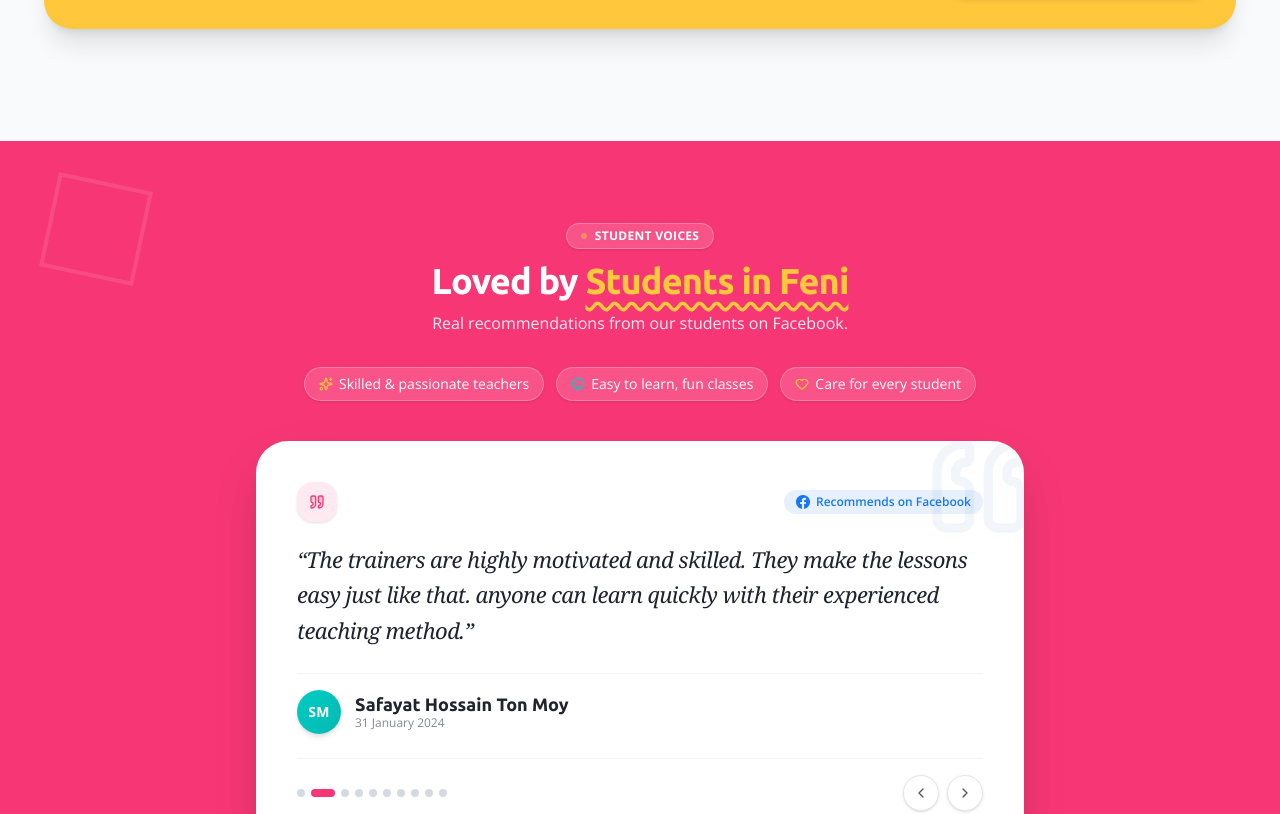
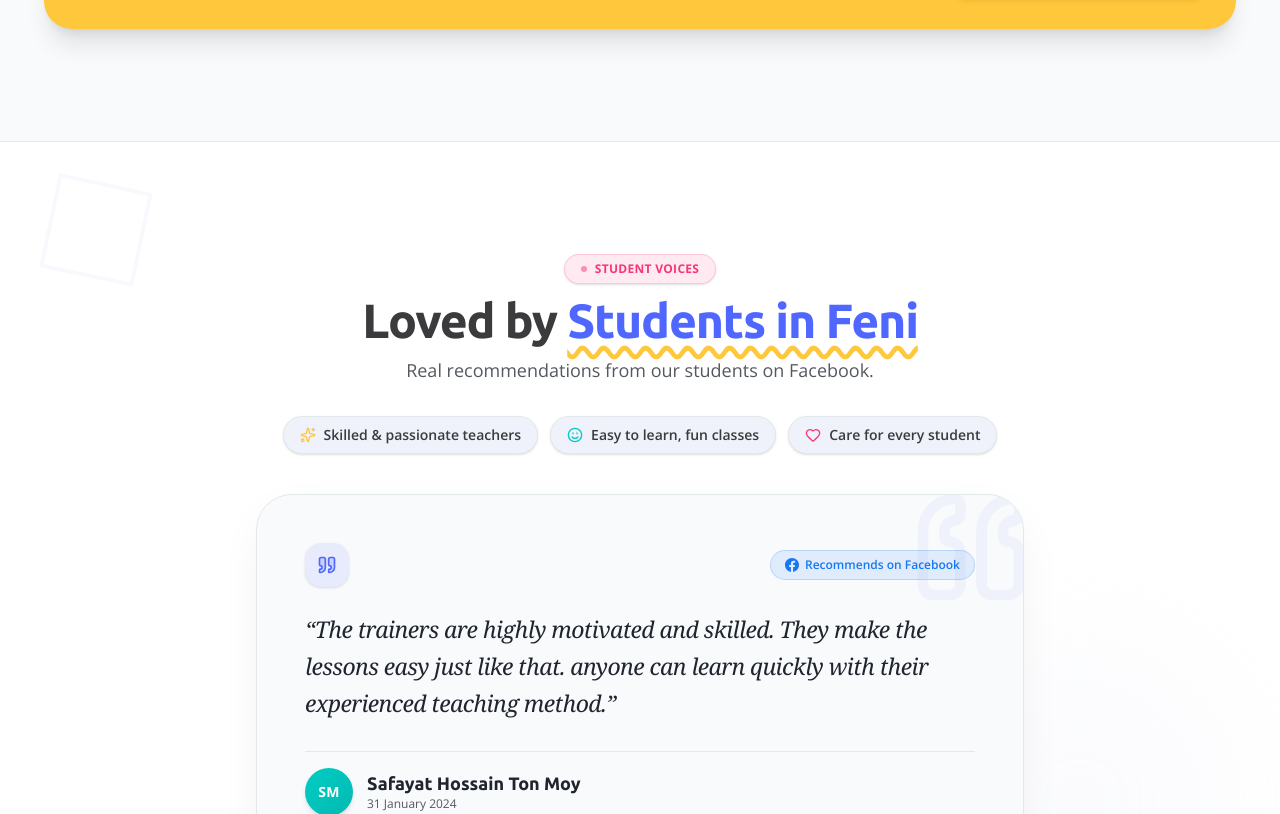
Before and after one commit to mahid559/the_educate_centre, a Next.js app: page / in a window 1280 px wide. Shown: the part 7970-8784 px from the top of the page. Built offline with nearby package versions, Linux system fonts and the light colour scheme.

Commit message:
Standardize CTA button colors to Padora teal and update testimonial section to clean white background

```diff
--- a/src/app/admissions/AdmissionsClientView.tsx
+++ b/src/app/admissions/AdmissionsClientView.tsx
@@ -563,9 +563,9 @@ export default function AdmissionsClientView() {
             <div className="flex flex-wrap items-center gap-3">
               <a
                 href={`tel:${contact.primaryPhone.replace(/-/g, "")}`}
-                className="inline-flex items-center gap-2 bg-[#4F67FF] hover:bg-[#3850EB] text-white font-bold text-xs sm:text-sm px-6 py-3 rounded-full transition-all shadow"
+                className="inline-flex items-center gap-2 bg-white hover:bg-[#F8FAFC] text-[#3B3B3D] border border-[#E2E9EB] font-bold text-xs sm:text-sm px-6 py-3 rounded-full transition-all shadow-sm hover:scale-[1.02]"
               >
-                <Phone className="w-4 h-4" />
+                <Phone className="w-4 h-4 text-[#4F67FF]" />
                 <span>Call {contact.primaryPhone}</span>
               </a>
 
@@ -573,7 +573,7 @@ export default function AdmissionsClientView() {
                 href={contact.whatsappLink}
                 target="_blank"
                 rel="noopener noreferrer"
-                className="inline-flex items-center gap-2 bg-[#00CDC4] hover:bg-[#04B9B1] text-white font-bold text-xs sm:text-sm px-6 py-3 rounded-full transition-all shadow"
+                className="inline-flex items-center gap-2 bg-[#00CDC4] hover:bg-[#04B9B1] text-white font-extrabold text-xs sm:text-sm px-6 py-3 rounded-full transition-all duration-200 shadow hover:shadow-md hover:scale-[1.02] active:scale-[0.98]"
               >
                 <MessageCircle className="w-4 h-4" />
                 <span>WhatsApp Us</span>
--- a/src/app/contact/ContactClientView.tsx
+++ b/src/app/contact/ContactClientView.tsx
@@ -330,7 +330,7 @@ export default function ContactClientView() {
                       <button
                         type="submit"
                         disabled={isSubmitting}
-                        className="mt-2 w-full inline-flex items-center justify-center gap-2 bg-[#4F67FF] hover:bg-[#3850EB] disabled:opacity-60 text-white font-extrabold text-sm sm:text-base py-3.5 rounded-full transition-all shadow-md hover:scale-[1.01] active:scale-[0.99]"
+                        className="mt-2 w-full inline-flex items-center justify-center gap-2 bg-[#00CDC4] hover:bg-[#04B9B1] disabled:opacity-60 text-white font-extrabold text-sm sm:text-base py-3.5 rounded-full transition-all duration-200 shadow-md hover:shadow-lg hover:scale-[1.01] active:scale-[0.99]"
                       >
                         <Send className="w-4 h-4" />
                         <span>{isSubmitting ? "Sending Message..." : "Send Message"}</span>
--- a/src/app/not-found.tsx
+++ b/src/app/not-found.tsx
@@ -36,7 +36,7 @@ export default function NotFound() {
         <div className="flex flex-col sm:flex-row items-center justify-center gap-4 mb-10">
           <Link
             href="/"
-            className="w-full sm:w-auto inline-flex items-center justify-center gap-2 bg-[#4F67FF] hover:bg-[#3850EB] text-white font-extrabold text-sm sm:text-base px-8 py-3.5 rounded-full transition-all duration-200 shadow-md hover:scale-[1.02] active:scale-[0.98]"
+            className="w-full sm:w-auto inline-flex items-center justify-center gap-2 bg-[#00CDC4] hover:bg-[#04B9B1] text-white font-extrabold text-sm sm:text-base px-8 py-3.5 rounded-full transition-all duration-200 shadow-md hover:shadow-lg hover:scale-[1.02] active:scale-[0.98]"
           >
             <Home className="w-4 h-4" />
             <span>Return to Home</span>
--- a/src/components/AdmissionSteps.tsx
+++ b/src/components/AdmissionSteps.tsx
@@ -95,7 +95,7 @@ export function AdmissionSteps() {
         <div className="mt-14 text-center">
           <Link
             href="/admissions#free-demo"
-            className="inline-flex items-center justify-center bg-[#4F67FF] hover:bg-[#3850EB] text-white font-extrabold text-sm sm:text-base px-8 py-4 rounded-full transition-all duration-200 shadow-md hover:scale-[1.02]"
+            className="inline-flex items-center justify-center bg-[#00CDC4] hover:bg-[#04B9B1] text-white font-extrabold text-sm sm:text-base px-8 py-4 rounded-full transition-all duration-200 shadow-md hover:shadow-lg hover:scale-[1.02] active:scale-[0.98]"
           >
             Start with Step 1: Book Free Demo Now →
           </Link>
--- a/src/components/EventsPreview.tsx
+++ b/src/components/EventsPreview.tsx
@@ -38,7 +38,7 @@ export function EventsPreview() {
 
           <Link
             href="/admissions"
-            className="inline-flex items-center gap-2 self-start md:self-auto bg-[#4F67FF] hover:bg-[#3850EB] text-white font-bold text-sm px-7 py-3.5 rounded-full transition-all duration-200 shadow-md hover:scale-[1.02] active:scale-[0.98]"
+            className="inline-flex items-center gap-2 self-start md:self-auto bg-[#00CDC4] hover:bg-[#04B9B1] text-white font-extrabold text-sm px-7 py-3.5 rounded-full transition-all duration-200 shadow-md hover:shadow-lg hover:scale-[1.02] active:scale-[0.98]"
           >
             <span>Join Our Next Batch</span>
             <span>→</span>
--- a/src/components/SuccessStories.tsx
+++ b/src/components/SuccessStories.tsx
@@ -95,49 +95,50 @@ export function SuccessStories() {
   };
 
   return (
-    <section className="py-14 sm:py-16 md:py-20 bg-[#F73775] text-white relative overflow-hidden">
-      {/* Decorative Padora geometric shapes */}
+    <section className="py-20 md:py-28 bg-white text-[#3B3B3D] relative overflow-hidden border-t border-[#E2E9EB]">
+      {/* Decorative Padora geometric shapes in subtle pastel tone */}
       <div
-        className="absolute inset-0 pointer-events-none opacity-10 overflow-hidden"
+        className="absolute inset-0 pointer-events-none opacity-40 overflow-hidden"
         aria-hidden="true"
       >
-        <div className="absolute top-10 left-12 w-24 h-24 border-4 border-white rotate-12" />
-        <div className="absolute bottom-16 right-20 w-32 h-32 border-4 border-white -rotate-12" />
-        <div className="absolute top-1/2 left-1/3 w-16 h-16 border-4 border-white rotate-45" />
+        <div className="absolute top-10 left-12 w-24 h-24 border-4 border-[#EFF1FB] rotate-12" />
+        <div className="absolute bottom-16 right-20 w-32 h-32 border-4 border-[#EFF1FB] -rotate-12" />
+        <div className="absolute top-1/2 left-1/3 w-16 h-16 border-4 border-[#EFF1FB] rotate-45" />
+        <div className="absolute top-1/3 right-10 w-80 h-80 rounded-full bg-[#EFF1FB]/60 blur-3xl" />
       </div>
 
       <div className="max-w-[1240px] mx-auto px-4 sm:px-6 relative z-10">
         {/* Section Header - Clean and Elegant */}
         <div className="text-center max-w-2xl mx-auto mb-6 sm:mb-8">
-          <div className="inline-flex items-center gap-2 bg-white/15 backdrop-blur-md border border-white/25 rounded-full px-3.5 py-1 mb-3 text-xs font-bold tracking-wide uppercase text-white shadow-sm">
-            <span className="w-1.5 h-1.5 rounded-full bg-[#FFC73B] animate-pulse" />
+          <div className="inline-flex items-center gap-2 bg-[#F73775]/10 border border-[#F73775]/20 rounded-full px-4 py-1.5 mb-3 text-xs font-bold tracking-wide uppercase text-[#F73775] shadow-sm">
+            <span className="w-1.5 h-1.5 rounded-full bg-[#F73775] animate-pulse" />
             <span>Student Voices</span>
           </div>
 
-          <h2 className="text-2xl sm:text-3xl md:text-4xl font-extrabold text-white tracking-tight mb-2.5 font-[var(--font-ubuntu)]">
+          <h2 className="text-3xl sm:text-4xl md:text-5xl font-extrabold text-[#3B3B3D] tracking-tight mb-3 font-[var(--font-ubuntu)]">
             <span>Loved by </span>
-            <span className="text-[#FFC73B] underline decoration-wavy decoration-[#FFC73B] underline-offset-8">
+            <span className="text-[#4F67FF] underline decoration-wavy decoration-[#FFC73B] underline-offset-8">
               Students in Feni
             </span>
           </h2>
 
-          <p className="text-sm sm:text-base text-white/90 font-normal">
+          <p className="text-base sm:text-lg text-[#54595F] font-normal">
             Real recommendations from our students on Facebook.
           </p>
         </div>
 
         {/* HIGHLIGHT STRIP: 3 compact chips built strictly from reviews */}
         <div className="flex flex-wrap items-center justify-center gap-2 sm:gap-3 mb-8 sm:mb-10">
-          <div className="inline-flex items-center gap-1.5 bg-white/15 backdrop-blur-md border border-white/25 text-white text-xs sm:text-sm font-medium px-3.5 py-1.5 rounded-full shadow-sm">
-            <Sparkles className="w-3.5 h-3.5 text-[#FFC73B]" />
+          <div className="inline-flex items-center gap-2 bg-[#EFF1FB] border border-[#E2E9EB] text-[#3B3B3D] text-xs sm:text-sm font-semibold px-4 py-2 rounded-full shadow-sm">
+            <Sparkles className="w-4 h-4 text-[#FFC73B]" />
             <span>Skilled &amp; passionate teachers</span>
           </div>
-          <div className="inline-flex items-center gap-1.5 bg-white/15 backdrop-blur-md border border-white/25 text-white text-xs sm:text-sm font-medium px-3.5 py-1.5 rounded-full shadow-sm">
-            <Smile className="w-3.5 h-3.5 text-[#00CDC4]" />
+          <div className="inline-flex items-center gap-2 bg-[#EFF1FB] border border-[#E2E9EB] text-[#3B3B3D] text-xs sm:text-sm font-semibold px-4 py-2 rounded-full shadow-sm">
+            <Smile className="w-4 h-4 text-[#00CDC4]" />
             <span>Easy to learn, fun classes</span>
           </div>
-          <div className="inline-flex items-center gap-1.5 bg-white/15 backdrop-blur-md border border-white/25 text-white text-xs sm:text-sm font-medium px-3.5 py-1.5 rounded-full shadow-sm">
-            <Heart className="w-3.5 h-3.5 text-[#FFC73B]" />
+          <div className="inline-flex items-center gap-2 bg-[#EFF1FB] border border-[#E2E9EB] text-[#3B3B3D] text-xs sm:text-sm font-semibold px-4 py-2 rounded-full shadow-sm">
+            <Heart className="w-4 h-4 text-[#F73775]" />
             <span>Care for every student</span>
           </div>
         </div>
@@ -148,31 +149,31 @@ export function SuccessStories() {
           onMouseEnter={() => setIsPaused(true)}
           onMouseLeave={() => setIsPaused(false)}
         >
-          <div className="bg-white text-[#1F242E] rounded-[28px] sm:rounded-[32px] p-6 sm:p-8 md:p-10 shadow-[0_20px_50px_-10px_rgba(0,0,0,0.22)] border border-white/80 relative overflow-hidden">
+          <div className="bg-[#F8FAFC] text-[#1F242E] rounded-[28px] sm:rounded-[36px] p-7 sm:p-10 md:p-12 shadow-[0_16px_50px_-12px_rgba(0,0,0,0.08)] border border-[#E2E9EB] relative overflow-hidden">
             {/* Background decorative quote watermark */}
             <div
-              className="absolute -top-3 -right-3 text-[#F2F5FA] pointer-events-none select-none"
+              className="absolute -top-3 -right-3 text-[#EFF1FB] pointer-events-none select-none"
               aria-hidden="true"
             >
-              <Quote className="w-28 h-28 rotate-180" />
+              <Quote className="w-32 h-32 rotate-180" />
             </div>
 
             {/* Top row: Quote icon + Facebook badge */}
-            <div className="flex items-center justify-between mb-5 relative z-10">
+            <div className="flex items-center justify-between mb-6 relative z-10">
               <div
-                className="w-10 h-10 rounded-2xl bg-[#F73775]/10 text-[#F73775] flex items-center justify-center shadow-sm"
+                className="w-11 h-11 rounded-2xl bg-[#4F67FF]/10 text-[#4F67FF] flex items-center justify-center shadow-sm"
               >
-                <Quote className="w-4 h-4 fill-current/20" />
+                <Quote className="w-5 h-5 fill-current/20" />
               </div>
 
-              <div className="inline-flex items-center gap-1.5 px-3 py-1 rounded-full bg-[#1877F2]/10 text-[#1877F2] text-xs font-semibold">
+              <div className="inline-flex items-center gap-1.5 px-3.5 py-1.5 rounded-full bg-[#1877F2]/10 border border-[#1877F2]/20 text-[#1877F2] text-xs font-semibold">
                 <FacebookIcon className="w-3.5 h-3.5" />
                 <span>Recommends on Facebook</span>
               </div>
             </div>
 
             {/* Animated Quote Text & Author info */}
-            <div className="min-h-[110px] sm:min-h-[100px] relative z-10">
+            <div className="min-h-[120px] sm:min-h-[110px] relative z-10">
               <AnimatePresence mode="wait" custom={direction}>
                 <motion.div
                   key={activeReview.id}
@@ -183,14 +184,14 @@ export function SuccessStories() {
                   exit="exit"
                   className="flex flex-col justify-between"
                 >
-                  <blockquote className="font-serif text-base sm:text-xl md:text-[22px] text-[#1E232E] leading-relaxed tracking-tight italic mb-6">
+                  <blockquote className="font-serif text-base sm:text-xl md:text-[23px] text-[#1F242E] leading-relaxed tracking-tight italic mb-7">
                     &ldquo;{activeReview.text}&rdquo;
                   </blockquote>
 
                   {/* Reviewer Details */}
-                  <div className="flex items-center gap-3.5 pt-4 border-t border-[#F0F2F6]">
+                  <div className="flex items-center gap-3.5 pt-4 border-t border-[#E2E9EB]">
                     <div
-                      className={`w-11 h-11 rounded-full bg-gradient-to-br ${activeAccent.avatarGradient} flex items-center justify-center text-white font-bold text-sm tracking-wide shadow-md flex-shrink-0`}
+                      className={`w-12 h-12 rounded-full bg-gradient-to-br ${activeAccent.avatarGradient} flex items-center justify-center text-white font-bold text-sm tracking-wide shadow-md flex-shrink-0`}
                       aria-hidden="true"
                     >
                       {activeInitials}
@@ -199,7 +200,7 @@ export function SuccessStories() {
                       <h3 className="font-bold text-base sm:text-lg text-[#1F242E] leading-tight font-[var(--font-ubuntu)]">
                         {activeReview.name}
                       </h3>
-                      <p className="text-xs text-[#828894] font-medium">
+                      <p className="text-xs text-[#54595F] font-medium mt-0.5">
                         {activeReview.date}
                       </p>
                     </div>
@@ -209,7 +210,7 @@ export function SuccessStories() {
             </div>
 
             {/* Carousel Controls (10 Dots & Prev/Next Arrows) */}
-            <div className="mt-6 pt-4 flex flex-col sm:flex-row items-center justify-between gap-4 relative z-10 border-t border-[#F0F2F6]">
+            <div className="mt-8 pt-5 flex flex-col sm:flex-row items-center justify-between gap-4 relative z-10 border-t border-[#E2E9EB]">
               {/* Dots */}
               <div
                 className="flex items-center gap-1.5 flex-wrap justify-center"
@@ -225,10 +226,10 @@ export function SuccessStories() {
                       role="tab"
                       aria-selected={isActive}
                       aria-label={`Go to recommendation ${idx + 1}: ${item.name}`}
-                      className={`h-2 rounded-full transition-all duration-300 focus-visible:outline-[#4F67FF] ${
+                      className={`h-2.5 rounded-full transition-all duration-300 focus-visible:outline-[#00CDC4] ${
                         isActive
-                          ? "w-6 bg-[#F73775]"
-                          : "w-2 bg-[#D5DAE2] hover:bg-[#A8AFBC]"
+                          ? "w-7 bg-[#00CDC4]"
+                          : "w-2.5 bg-[#CBD5E1] hover:bg-[#94A3B8]"
                       }`}
                     />
                   );
@@ -240,14 +241,14 @@ export function SuccessStories() {
                 <button
                   onClick={prevSlide}
                   aria-label="Previous recommendation"
-                  className="w-9 h-9 rounded-full border border-[#E2E6EC] hover:border-[#F73775] hover:text-[#F73775] text-[#54595F] flex items-center justify-center transition-all duration-200 active:scale-95 bg-white shadow-sm"
+                  className="w-10 h-10 rounded-full border border-[#CBD5E1] hover:border-[#00CDC4] hover:text-[#00CDC4] text-[#54595F] flex items-center justify-center transition-all duration-200 active:scale-95 bg-white shadow-sm"
                 >
                   <ChevronLeft className="w-4 h-4" />
                 </button>
                 <button
                   onClick={nextSlide}
                   aria-label="Next recommendation"
-                  className="w-9 h-9 rounded-full border border-[#E2E6EC] hover:border-[#F73775] hover:text-[#F73775] text-[#54595F] flex items-center justify-center transition-all duration-200 active:scale-95 bg-white shadow-sm"
+                  className="w-10 h-10 rounded-full border border-[#CBD5E1] hover:border-[#00CDC4] hover:text-[#00CDC4] text-[#54595F] flex items-center justify-center transition-all duration-200 active:scale-95 bg-white shadow-sm"
                 >
                   <ChevronRight className="w-4 h-4" />
                 </button>
@@ -256,42 +257,66 @@ export function SuccessStories() {
           </div>
         </div>
 
-        {/* CTA BUTTON: Read more reviews on Facebook */}
-        <div className="text-center mt-5 mb-14">
+        {/* CTA BUTTON: Read more reviews on Facebook (Standardized to Signature Brand Teal) */}
+        <div className="text-center mt-6 mb-16">
           <a
             href="https://www.facebook.com/TheEducatee.edu"
             target="_blank"
             rel="noopener noreferrer"
-            className="inline-flex items-center gap-2.5 bg-white hover:bg-[#FFF5F8] text-[#1F242E] font-bold text-sm sm:text-base px-7 py-3.5 rounded-full shadow-lg hover:shadow-xl hover:scale-[1.02] active:scale-[0.98] transition-all duration-200 group border border-white/80"
+            className="inline-flex items-center gap-2.5 bg-[#00CDC4] hover:bg-[#04B9B1] text-white font-extrabold text-sm sm:text-base px-8 py-4 rounded-full shadow-lg hover:shadow-xl hover:scale-[1.02] active:scale-[0.98] transition-all duration-200 group"
           >
-            <FacebookIcon className="w-4 h-4 text-[#1877F2]" />
+            <FacebookIcon className="w-4 h-4 text-white" />
             <span>Read more reviews on Facebook</span>
-            <ArrowUpRight className="w-4 h-4 text-[#828894] group-hover:text-[#1877F2] transition-colors" />
+            <ArrowUpRight className="w-4 h-4 text-white/80 group-hover:text-white transition-colors" />
           </a>
         </div>
 
         {/* IELTS RESULTS & CEO AWARD SECTION (Kept as placeholder with TODO) */}
-        <div className="pt-8 border-t border-white/20">
-          <div className="text-center max-w-xl mx-auto mb-8">
-            <span className="text-white/80 text-xs font-extrabold uppercase tracking-widest block mb-1.5">
+        <div className="pt-12 border-t border-[#E2E9EB]">
+          <div className="text-center max-w-xl mx-auto mb-10">
+            <span className="text-[#4F67FF] text-xs font-extrabold uppercase tracking-widest block mb-2">
               ACADEMIC EXCELLENCE &amp; HONORS
             </span>
-            <h3 className="text-xl sm:text-2xl font-extrabold text-white tracking-tight font-[var(--font-ubuntu)]">
+            <h3 className="text-2xl sm:text-3xl font-extrabold text-[#3B3B3D] tracking-tight font-[var(--font-ubuntu)]">
               Student Milestone Achievements
             </h3>
+            <p className="text-sm text-[#54595F] mt-2">
+              Celebrating dedicated students achieving target IELTS scores and prestigious leadership honors.
+            </p>
           </div>
 
           <div className="grid grid-cols-1 md:grid-cols-2 gap-6 sm:gap-8">
-            {successStories.map((story) => (
+            {successStories.map((story, idx) => {
+              const cardThemes = [
+                {
+                  cardBg: "bg-[#4F67FF] text-white",
+                  tagBg: "bg-[#FFC73B] text-[#3B3B3D]",
+                  titleColor: "text-white",
+                  subColor: "text-white/80",
+                  quoteColor: "text-white/95",
+                  frameBorder: "border-white/40",
+                },
+                {
+                  cardBg: "bg-[#00CDC4] text-white",
+                  tagBg: "bg-white text-[#008982]",
+                  titleColor: "text-white",
+                  subColor: "text-white/80",
+                  quoteColor: "text-white/95",
+                  frameBorder: "border-white/40",
+                },
+              ];
+              const theme = cardThemes[idx % cardThemes.length];
+
+              return (
                 <motion.div
                   key={story.id}
                   initial={{ opacity: 0, y: 20 }}
                   whileInView={{ opacity: 1, y: 0 }}
                   viewport={{ once: true }}
-                transition={{ duration: 0.5 }}
-                className="bg-white/15 backdrop-blur-md rounded-[24px] p-6 sm:p-7 border border-white/30 shadow-xl hover:bg-white/20 transition-all flex flex-col sm:flex-row items-center gap-5"
+                  transition={{ duration: 0.5, delay: idx * 0.1 }}
+                  className={`${theme.cardBg} rounded-[28px] p-6 sm:p-8 shadow-xl hover:shadow-2xl transition-all duration-300 flex flex-col sm:flex-row items-center gap-6`}
                 >
-                <div className="relative w-24 h-24 sm:w-28 sm:h-28 rounded-[18px] overflow-hidden border-2 border-white/70 flex-shrink-0 shadow-lg bg-white/20">
+                  <div className={`relative w-24 h-24 sm:w-28 sm:h-28 rounded-2xl overflow-hidden border-2 ${theme.frameBorder} flex-shrink-0 shadow-lg bg-black/10`}>
                     <Image
                       src={story.image}
                       alt={story.imageAlt}
@@ -301,21 +326,22 @@ export function SuccessStories() {
                     />
                   </div>
                   <div className="flex-1 text-center sm:text-left">
-                  <span className="inline-block bg-[#FFC73B] text-[#3B3B3D] text-[10.5px] font-black uppercase px-3 py-0.5 rounded-full mb-2 shadow-sm">
+                    <span className={`inline-block ${theme.tagBg} text-[10.5px] font-black uppercase px-3 py-1 rounded-full mb-2.5 shadow-sm`}>
                       {story.tag}
                     </span>
-                  <h4 className="text-lg sm:text-xl font-extrabold text-white font-[var(--font-ubuntu)] leading-tight mb-1">
+                    <h4 className={`text-lg sm:text-xl font-extrabold ${theme.titleColor} font-[var(--font-ubuntu)] leading-tight mb-1`}>
                       {story.achievement}
                     </h4>
-                  <p className="text-xs text-white/80 font-bold mb-2">
+                    <p className={`text-xs ${theme.subColor} font-bold mb-2`}>
                       {story.program}
                     </p>
-                  <p className="text-xs sm:text-sm text-white/95 italic leading-relaxed">
+                    <p className={`text-xs sm:text-sm ${theme.quoteColor} italic leading-relaxed`}>
                       &ldquo;{story.quote}&rdquo;
                     </p>
                   </div>
                 </motion.div>
-            ))}
+              );
+            })}
           </div>
         </div>
       </div>
```
Lines whose indentation alone changed are shown as unchanged.
